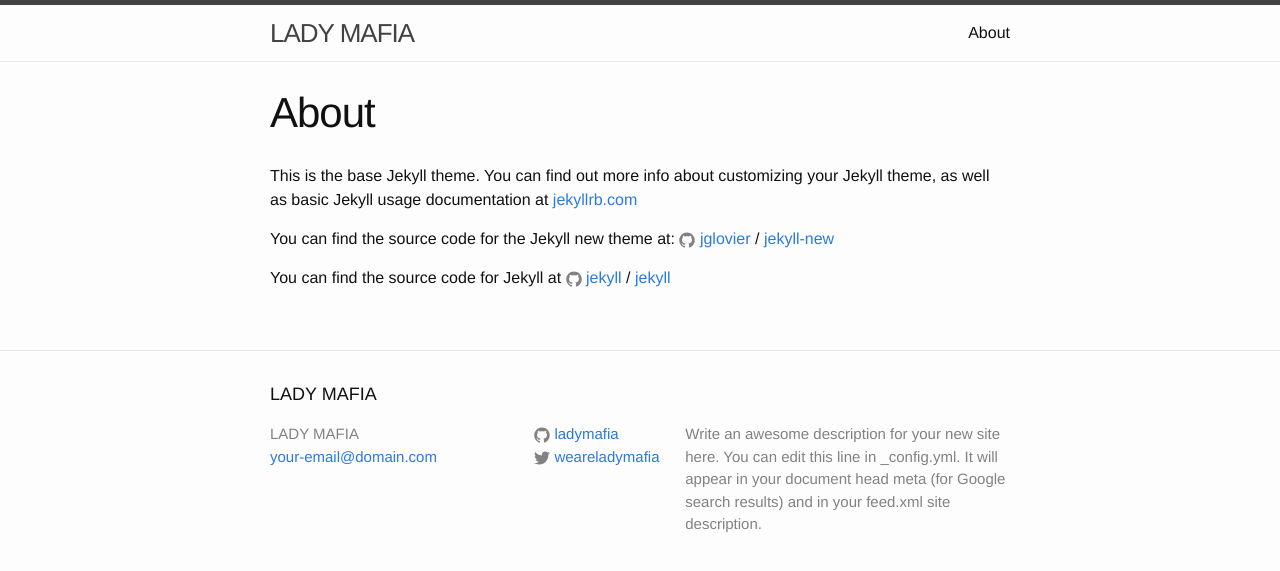
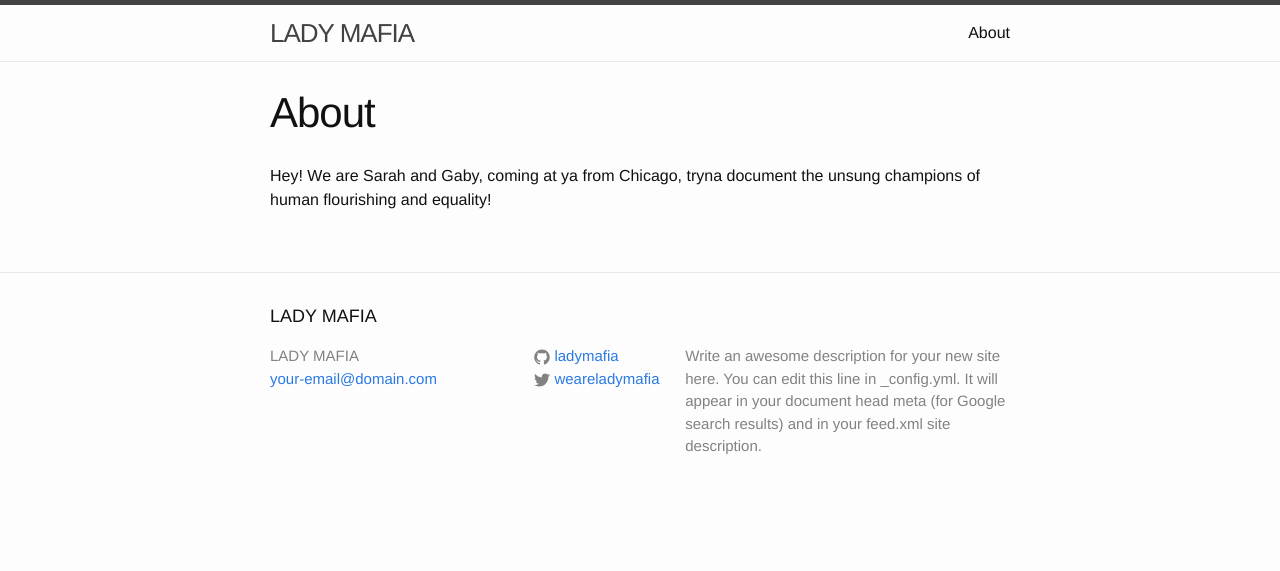
Before and after one commit to SarahBump/LADYMAFIA, a Jekyll site: the page built from about.md, in a window 1280 px wide. Shown: the top 571 px of the page. Built offline with Jekyll 4.4.1, drawn with Linux system fonts in a browser that asks for light colours.

Commit message:
updates About blurb

```diff
--- /dev/null
+++ b/Gemfile
@@ -0,0 +1,2 @@
+source 'https://rubygems.org'
+gem 'github-pages'
--- a/about.md
+++ b/about.md
@@ -4,12 +4,4 @@ title: About
 permalink: /about/
 ---
 
-This is the base Jekyll theme. You can find out more info about customizing your Jekyll theme, as well as basic Jekyll usage documentation at [jekyllrb.com](http://jekyllrb.com/)
-
-You can find the source code for the Jekyll new theme at:
-{% include icon-github.html username="jglovier" %} /
-[jekyll-new](https://github.com/jglovier/jekyll-new)
-
-You can find the source code for Jekyll at
-{% include icon-github.html username="jekyll" %} /
-[jekyll](https://github.com/jekyll/jekyll)
+Hey! We are Sarah and Gaby, coming at ya from Chicago, tryna document the unsung champions of human flourishing and equality!
```
